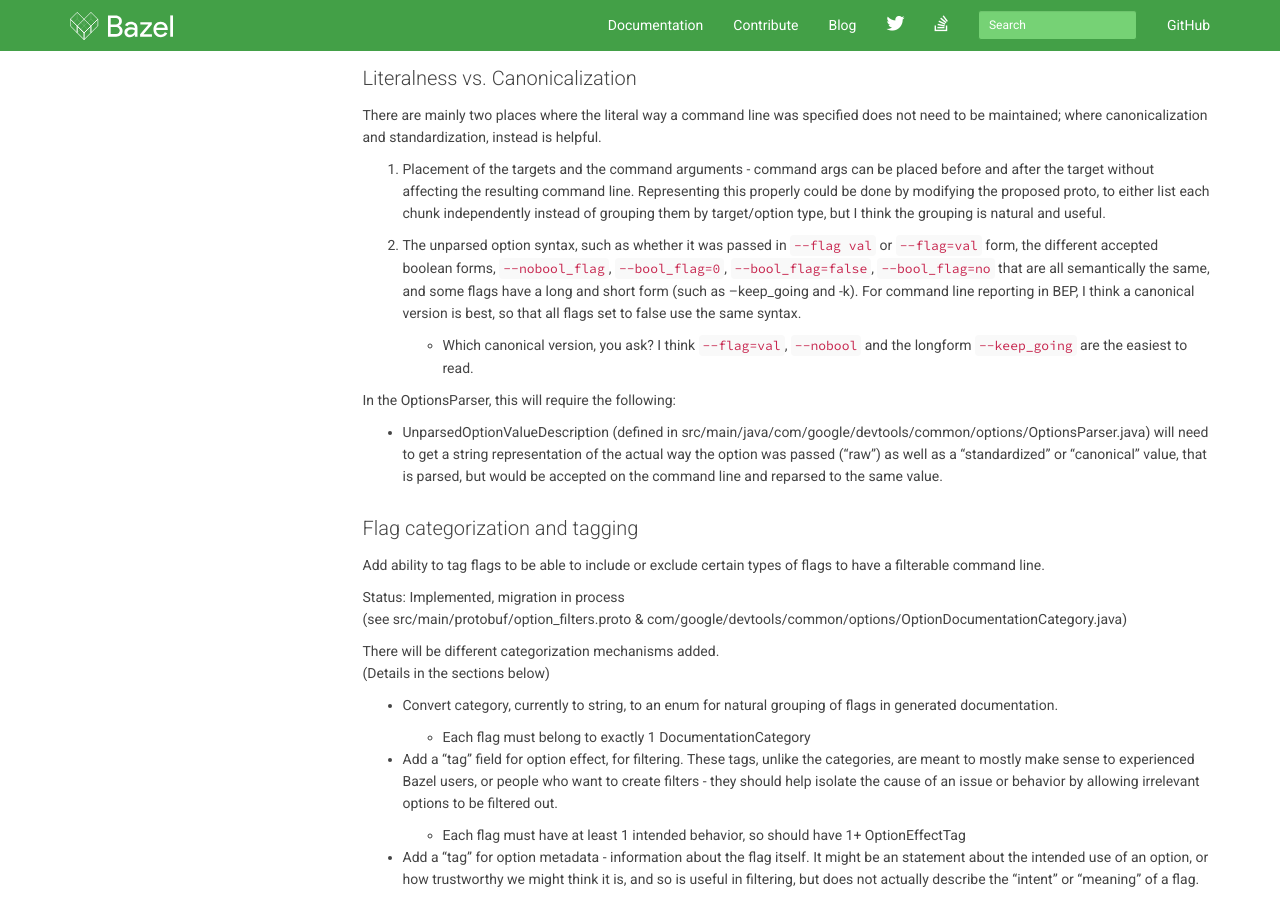
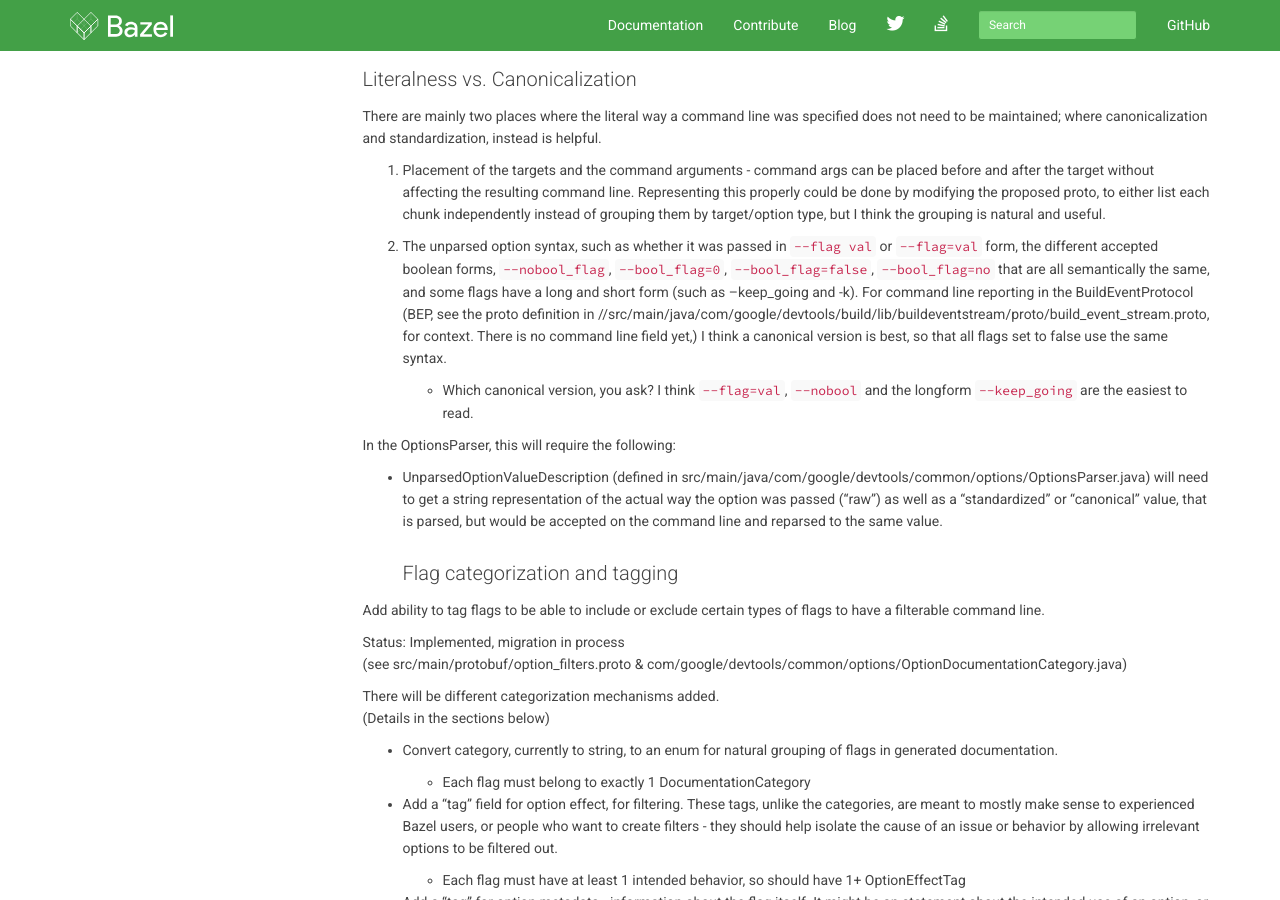
Before and after one commit to bazelbuild/bazel-website, a Jekyll site: the page built from designs/_posts/2017-07-13-improved-command-line-reporting.md, in a window 1280 px wide and 900 px high, scrolled down 5439 px. Built offline with Jekyll 4.4.1, drawn with Linux system fonts in a browser that asks for light colours; nearby versions of some CDN libraries; library files that are not in the unit come from our copies; Markdown is read by kramdown in place of the engine named in the settings; some of the changed text lies outside the part shown.

Commit message:
Fix formatting and add references.

```diff
--- a/designs/_posts/2017-07-13-improved-command-line-reporting.md
+++ b/designs/_posts/2017-07-13-improved-command-line-reporting.md
@@ -132,7 +132,6 @@
        reapplication of any configuration files or flag-altering options such
        as invocation policy.
 
-
 4. Filtered command line(s)
 
     +  providing boiled-down lists of flags that affects one aspect of the
@@ -179,9 +178,6 @@
 
 Details for these are below.
 
-
-
-
 ### Passing the Bazel-invoking tool's command line to the server
 
 A `--summoning_command` command option will serve to accept the original tool's
@@ -202,12 +198,12 @@
 
 +  Passing by command arg
 
-    +  Compiled proto (Format [1])
+    +  Compiled proto (format [1], in the accepted alternative)
 
         +  Simple scripts that want Bazel to log how they were called shouldn't
            need to write and compile a protobuf message.
 
-    +  Data as a single string (Format [2])
+    +  Data as a single string (format [2], in the accepted alternative)
 
         +  This causes problems with escaping argv to be passed as a
            re-combined string. For a complicated command line, this is not
@@ -240,7 +236,7 @@
 
 ![command line structure](command_line_structure.png)
 
-`CommandLine~
+`CommandLine`
 
 +  enum label
 
@@ -339,9 +335,6 @@
 label "tool-provided", but with a single CommandLineSection without a label,
 and everything in "repeatable chunk".
 
-
-
-
 ### Required OptionsParser refactoring
 
 Make the options parser able to correctly track both the canonical and original
@@ -376,9 +369,6 @@
 invocation-specific information would be passed to the server as received
 literally.
 
-
-
-
 ### Literalness vs. Canonicalization
 
 There are mainly two places where the literal way a command line was specified
@@ -395,9 +385,11 @@
    or `--flag=val` form, the different accepted boolean forms, `--nobool_flag`,
    `--bool_flag=0`, `--bool_flag=false`, `--bool_flag=no` that are all
    semantically the same, and some flags have a long and short form (such as
-   --keep_going and -k). For command line reporting in BEP, I think a
-   canonical version is best, so that all flags set to false use the same
-   syntax.
+   --keep_going and -k). For command line reporting in the BuildEventProtocol
+   (BEP, see the proto definition in
+   //src/main/java/com/google/devtools/build/lib/buildeventstream/proto/build_event_stream.proto,
+   for context. There is no command line field yet,) I think a canonical
+   version is best, so that all flags set to false use the same syntax.
 
     +  Which canonical version, you ask? I think `--flag=val`, `--nobool` and
        the longform `--keep_going` are the easiest to read.
@@ -410,11 +402,7 @@
    ("raw") as well as a "standardized" or "canonical" value, that is parsed,
    but would be accepted on the command line and reparsed to the same value.
 
-
-
-
-
-### Flag categorization and tagging
+   ### Flag categorization and tagging
 
 Add ability to tag flags to be able to include or exclude certain types of
 flags to have a filterable command line.
```
